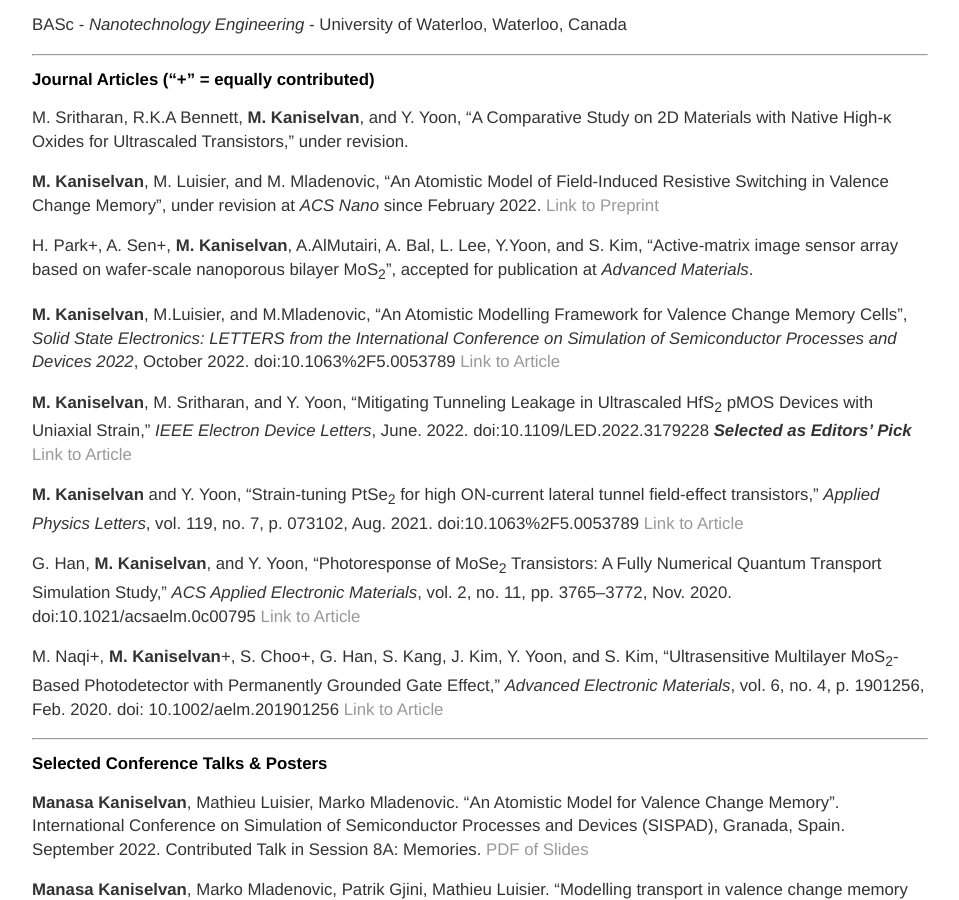
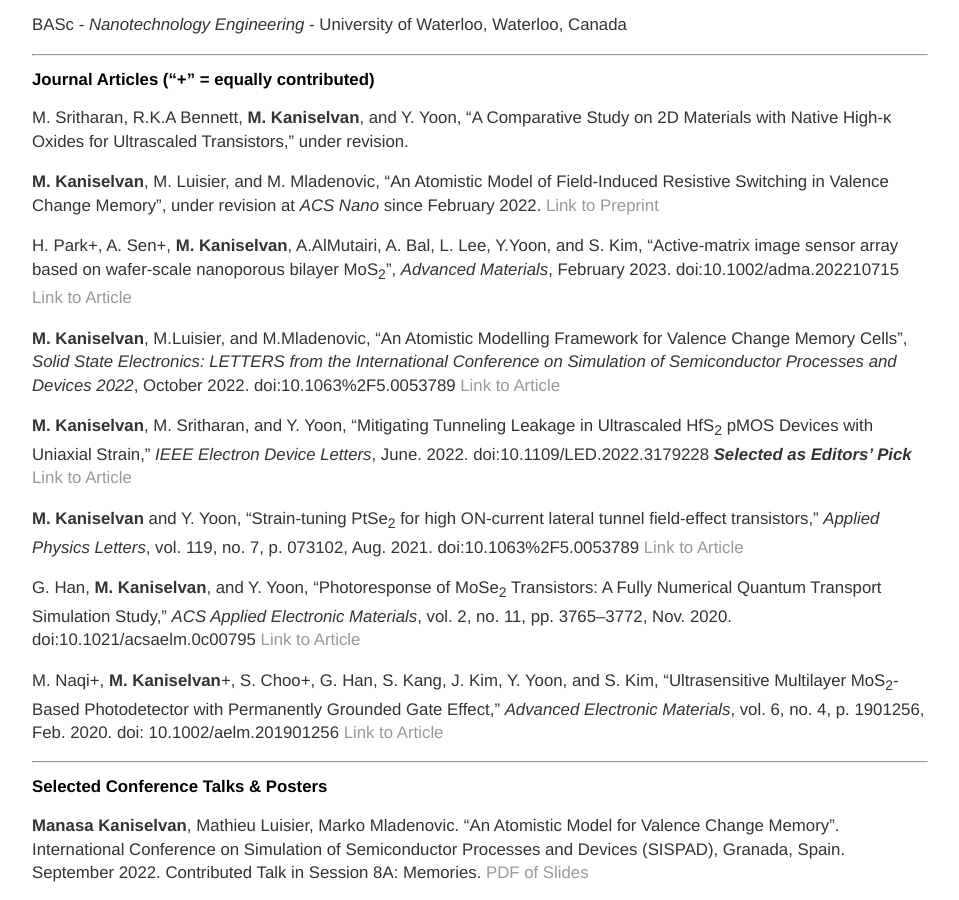
Before and after one commit to manasakani/manaskani.github.io, a Jekyll site: the page built from cv/index.md, in a window 1280 px wide and 900 px high, scrolled down 404 px. Shown: the whole window, without its empty margins (160-1119 px from the left). Built offline with Jekyll 4.4.1, drawn with Linux system fonts in a browser that asks for light colours.

Commit message:
Update index.md

```diff
--- a/cv/index.md
+++ b/cv/index.md
@@ -33,7 +33,7 @@ M. Sritharan, R.K.A Bennett, **M. Kaniselvan**, and Y. Yoon, “A Comparative St
 
 **M. Kaniselvan**, M. Luisier, and M. Mladenovic, "An Atomistic Model of Field-Induced Resistive Switching in Valence Change Memory", under revision at _ACS Nano_ since February 2022. [Link to Preprint](https://arxiv.org/pdf/2212.14090.pdf)
 
-H. Park+, A. Sen+, **M. Kaniselvan**, A.AlMutairi, A. Bal, L. Lee, Y.Yoon, and S. Kim, "Active-matrix image sensor array based on wafer-scale nanoporous bilayer MoS<sub>2</sub>", accepted for publication at _Advanced Materials_.
+H. Park+, A. Sen+, **M. Kaniselvan**, A.AlMutairi, A. Bal, L. Lee, Y.Yoon, and S. Kim, "Active-matrix image sensor array based on wafer-scale nanoporous bilayer MoS<sub>2</sub>", _Advanced Materials_, February 2023. doi:10.1002/adma.202210715 [Link to Article](https://onlinelibrary.wiley.com/doi/10.1002/adma.202210715)
 
 **M. Kaniselvan**, M.Luisier, and M.Mladenovic, "An Atomistic Modelling Framework for Valence Change Memory Cells", _Solid State Electronics: LETTERS from the International Conference on Simulation of Semiconductor Processes and Devices 2022_, October 2022. doi:10.1063%2F5.0053789 [Link to Article](https://www.sciencedirect.com/science/article/pii/S0038110122002775)
 
```
